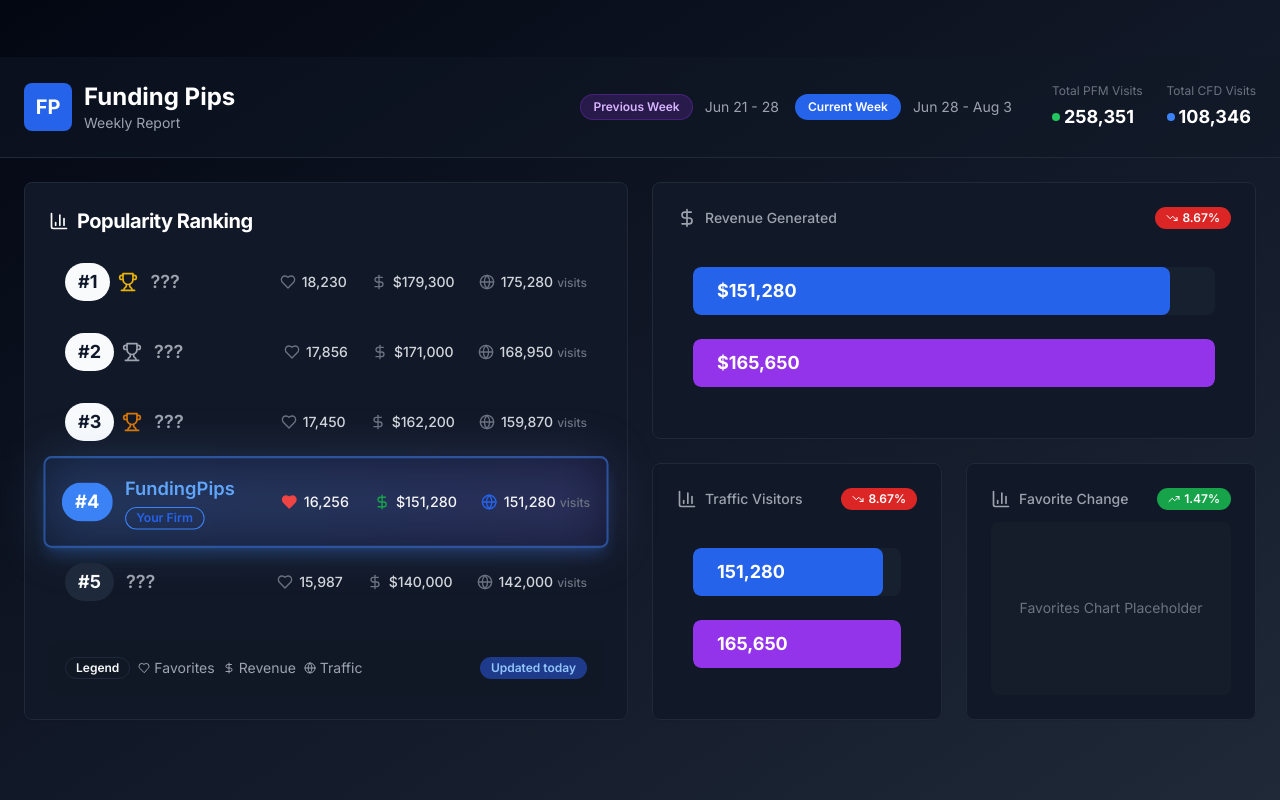
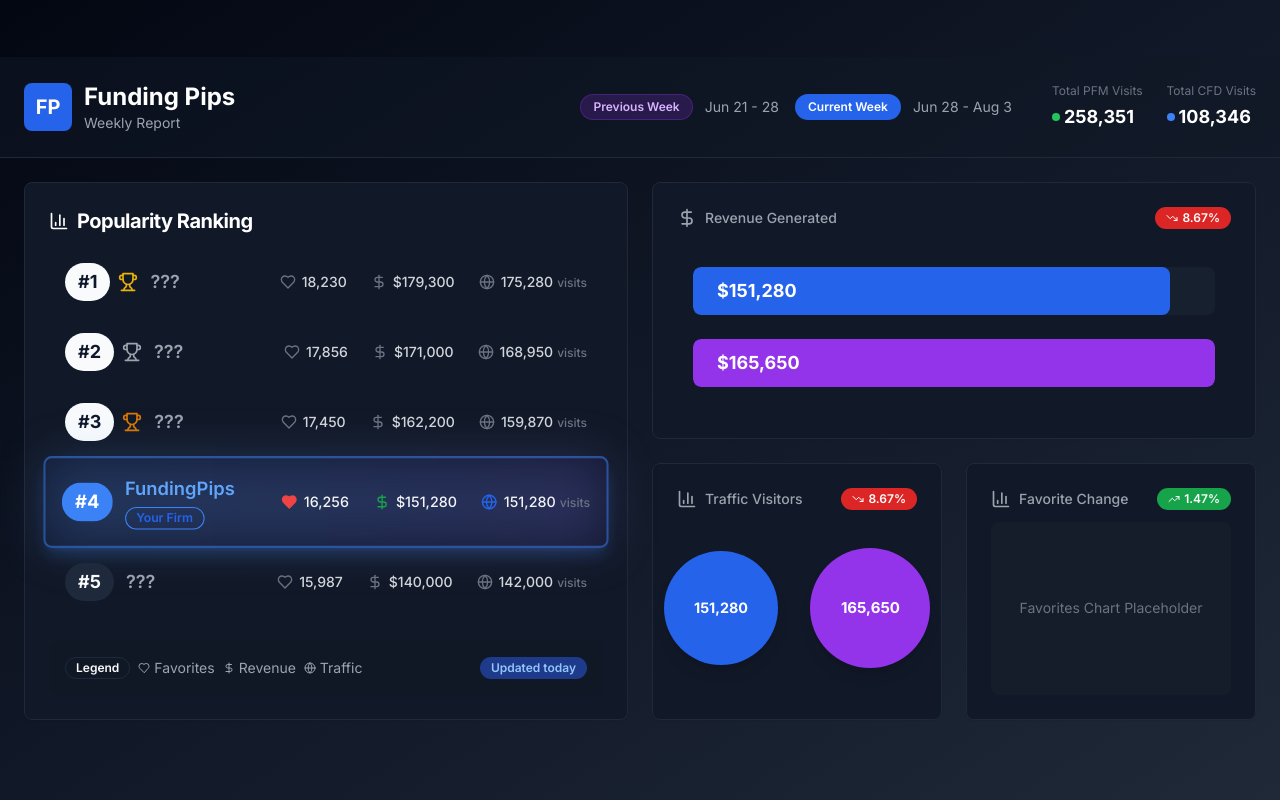
Before and after one commit to viniciusgmuller/pfm-dashboard-generator, a Next.js app: page / in a window 1280 px wide. Built offline with nearby package versions, Linux system fonts and the light colour scheme.

Commit message:
Traffic Visitor Bubble

```diff
--- a/components/TrafficCard.tsx
+++ b/components/TrafficCard.tsx
@@ -37,10 +37,13 @@
     }
   }
 
-  // Calculate percentage widths for bars (relative to the highest value)
+  // Calculate bubble sizes based on traffic values (relative to max value)
   const maxValue = Math.max(currentWeekTraffic, previousWeekTraffic)
-  const currentWeekWidth = (currentWeekTraffic / maxValue) * 100
-  const previousWeekWidth = (previousWeekTraffic / maxValue) * 100
+  const minBubbleSize = 60 // minimum bubble size in pixels
+  const maxBubbleSize = 120 // maximum bubble size in pixels
+
+  const currentBubbleSize = minBubbleSize + ((currentWeekTraffic / maxValue) * (maxBubbleSize - minBubbleSize))
+  const previousBubbleSize = minBubbleSize + ((previousWeekTraffic / maxValue) * (maxBubbleSize - minBubbleSize))
 
   return (
     <Card className="bg-gray-900 border-gray-800 h-full flex flex-col">
@@ -63,12 +66,15 @@
         </div>
       </CardHeader>
       <CardContent className="pt-0 flex-1 flex flex-col">
-        <div className="flex-1 flex flex-col justify-center gap-6 px-4">
-          {/* Current Week Bar */}
-          <div className="relative h-12 bg-gray-800/50 rounded-lg overflow-hidden">
+        <div className="flex-1 flex items-center justify-center gap-8 px-4">
+          {/* Current Week Bubble */}
+          <div className="flex flex-col items-center">
             <div
-              className="h-full bg-blue-600 rounded-lg flex items-center pl-4 transition-all duration-1000 ease-out"
-              style={{ width: `${currentWeekWidth}%` }}
+              className="bg-blue-600 rounded-full flex items-center justify-center transition-all duration-1000 ease-out shadow-lg"
+              style={{
+                width: `${currentBubbleSize}px`,
+                height: `${currentBubbleSize}px`
+              }}
             >
               {editingCurrent ? (
                 <input
@@ -77,14 +83,15 @@
                   onChange={(e) => handleCurrentEdit(e.target.value)}
                   onBlur={() => setEditingCurrent(false)}
                   onKeyDown={(e) => handleKeyPress(e, editingCurrent, setEditingCurrent)}
-                  className="bg-transparent text-white font-bold text-lg outline-none border-none w-32"
+                  className="bg-transparent text-white font-bold text-center outline-none border-none w-20 text-sm"
                   autoFocus
                 />
               ) : (
                 <span
-                  className="text-white font-bold text-lg cursor-pointer hover:bg-blue-700/50 px-2 py-1 rounded transition-colors"
+                  className="text-white font-bold text-center cursor-pointer hover:bg-blue-700/50 px-2 py-1 rounded transition-colors text-sm"
                   onClick={() => setEditingCurrent(true)}
                   title="Click to edit"
+                  style={{ fontSize: `${Math.max(10, currentBubbleSize / 8)}px` }}
                 >
                   {formatNumber(currentWeekTraffic)}
                 </span>
@@ -92,11 +99,14 @@
             </div>
           </div>
 
-          {/* Previous Week Bar */}
-          <div className="relative h-12 bg-gray-800/50 rounded-lg overflow-hidden">
+          {/* Previous Week Bubble */}
+          <div className="flex flex-col items-center">
             <div
-              className="h-full bg-purple-600 rounded-lg flex items-center pl-4 transition-all duration-1000 ease-out"
-              style={{ width: `${previousWeekWidth}%` }}
+              className="bg-purple-600 rounded-full flex items-center justify-center transition-all duration-1000 ease-out shadow-lg"
+              style={{
+                width: `${previousBubbleSize}px`,
+                height: `${previousBubbleSize}px`
+              }}
             >
               {editingPrevious ? (
                 <input
@@ -105,14 +115,15 @@
                   onChange={(e) => handlePreviousEdit(e.target.value)}
                   onBlur={() => setEditingPrevious(false)}
                   onKeyDown={(e) => handleKeyPress(e, editingPrevious, setEditingPrevious)}
-                  className="bg-transparent text-white font-bold text-lg outline-none border-none w-32"
+                  className="bg-transparent text-white font-bold text-center outline-none border-none w-20 text-sm"
                   autoFocus
                 />
               ) : (
                 <span
-                  className="text-white font-bold text-lg cursor-pointer hover:bg-purple-700/50 px-2 py-1 rounded transition-colors"
+                  className="text-white font-bold text-center cursor-pointer hover:bg-purple-700/50 px-2 py-1 rounded transition-colors text-sm"
                   onClick={() => setEditingPrevious(true)}
                   title="Click to edit"
+                  style={{ fontSize: `${Math.max(10, previousBubbleSize / 8)}px` }}
                 >
                   {formatNumber(previousWeekTraffic)}
                 </span>
```
